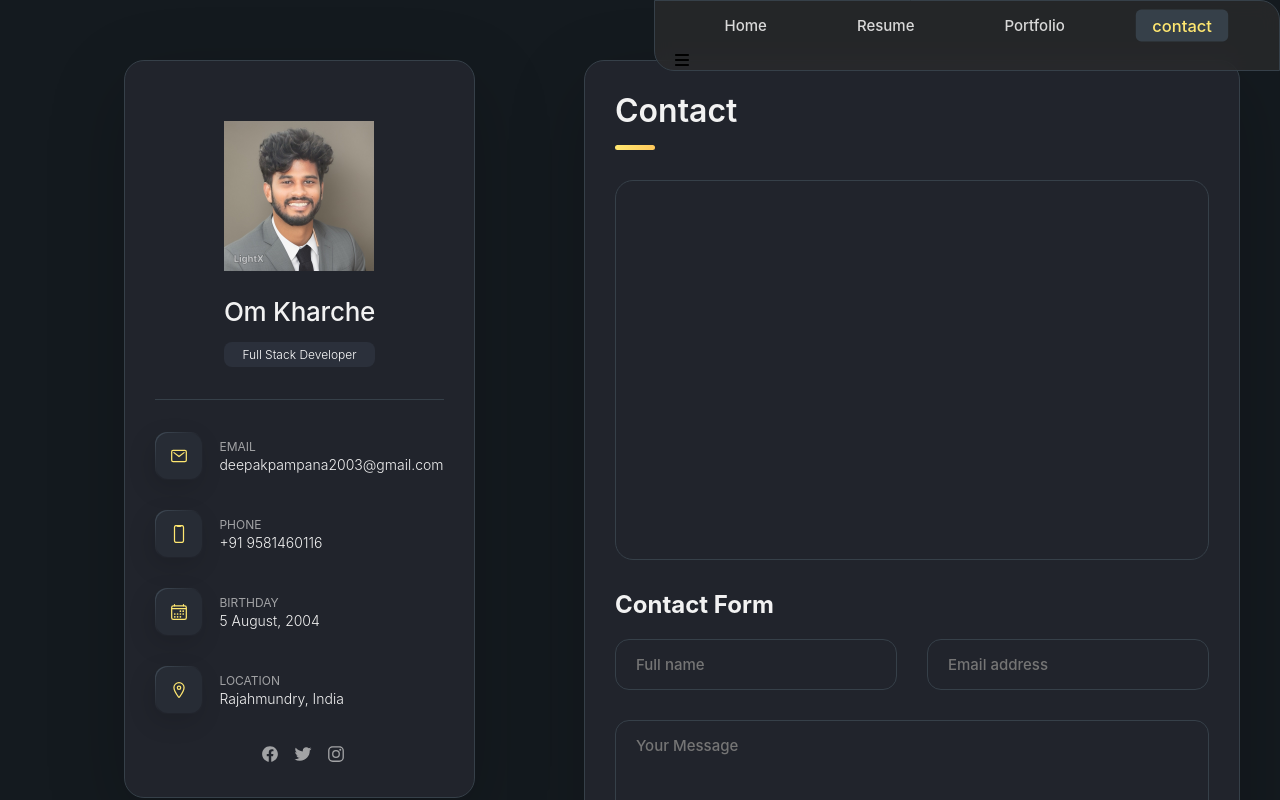
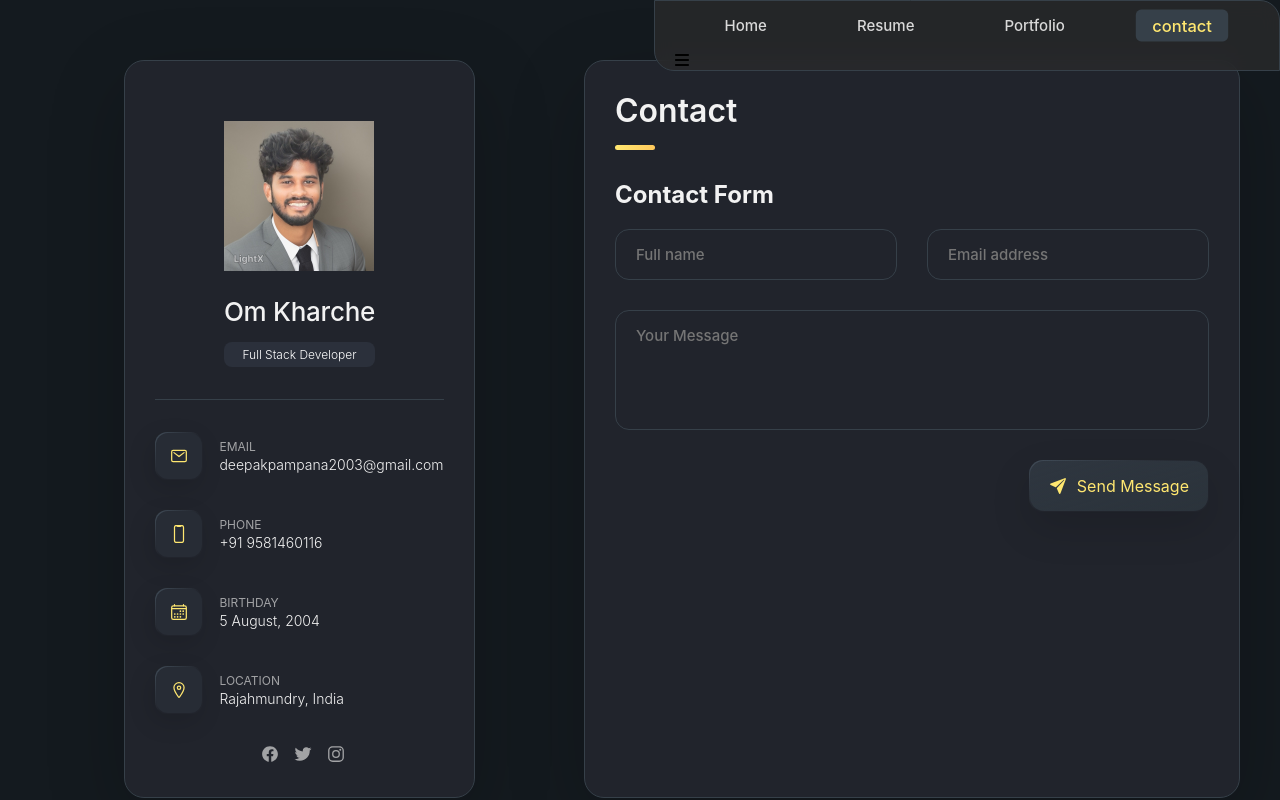
Before and after one commit to deepakdeepu000/Portfolio, a React (Create React App) app: page / in a window 1280 px wide. Both pictures are taken after a click on the button "contact". Shown: the top 800 px of the page. Built offline with nearby package versions, Linux system fonts and the light colour scheme.

Commit message:
Update Contact.jsx

```diff
--- a/src/components/Pages/Contact.jsx
+++ b/src/components/Pages/Contact.jsx
@@ -37,10 +37,10 @@ const ContactComponent = () => {
                     <h2 className="h2 article-title">Contact</h2>
                 </header>
 
-                <section className="mapbox" data-mapbox>
+{/*                 <section className="mapbox" data-mapbox>
                     <figure>
                     </figure>
-                </section>
+                </section> */}
 
                 <section className="contact-form">
                     <h3 className="h3 form-title">Contact Form</h3>
```
